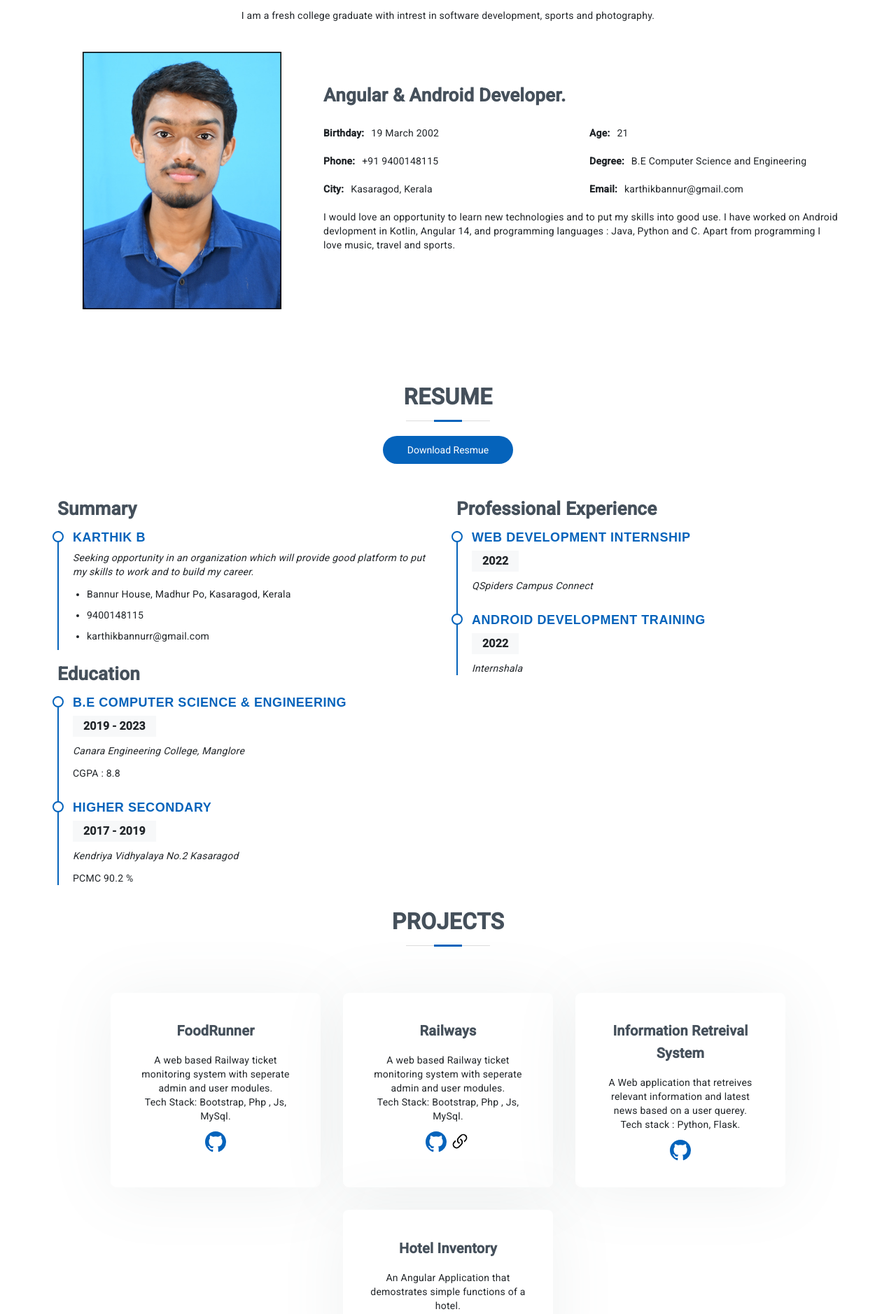
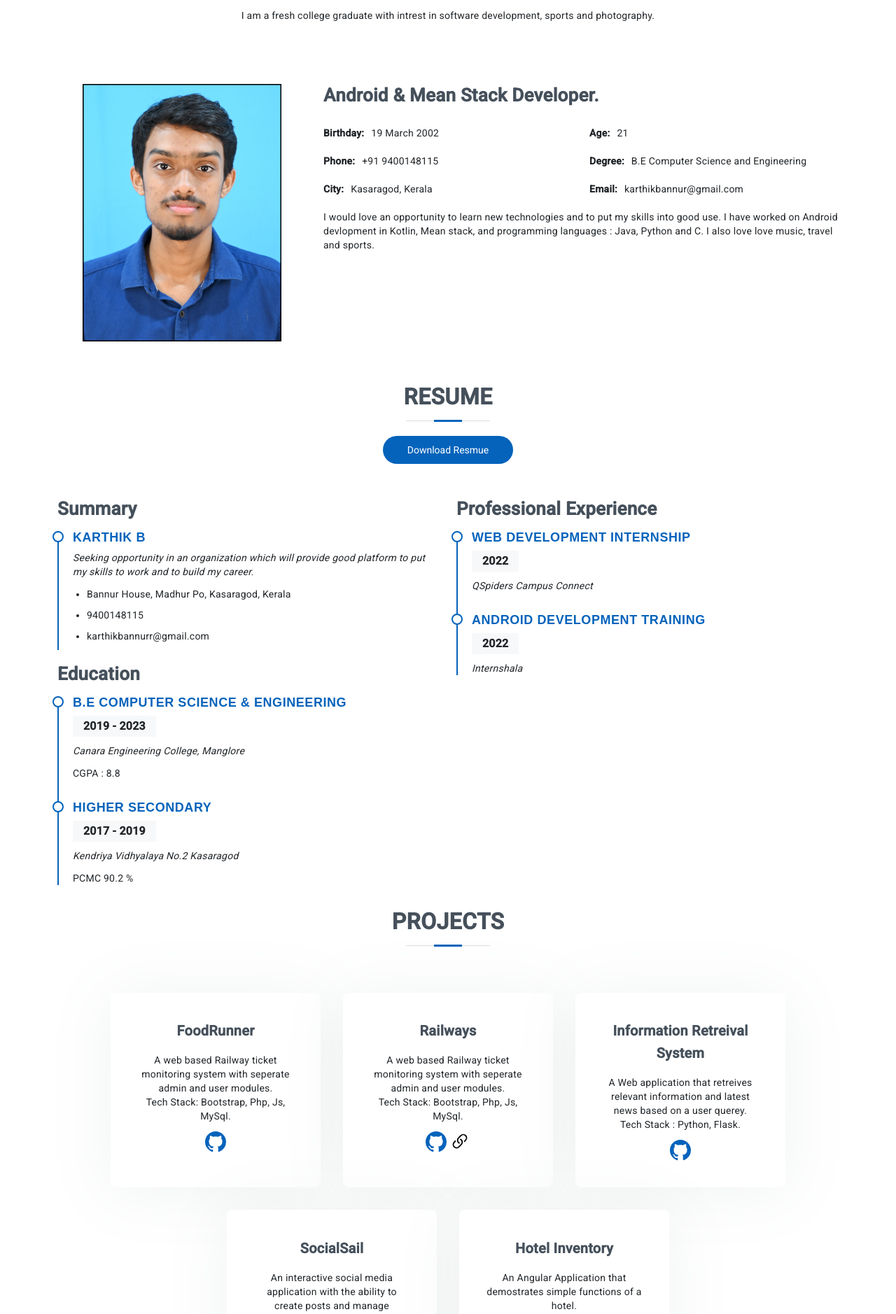
Before and after one commit to karthikb01/portfolioSite, an Angular app: page /home in a window 1280 px wide. Shown: the part 860-2738 px from the top of the page at 70% size. Built offline with nearby package versions, Linux system fonts and the light colour scheme.

Commit message:
resume updated mean

```diff
--- a/src/app/landing/landing.component.css
+++ b/src/app/landing/landing.component.css
@@ -130,7 +130,12 @@ body {
 
 .about .row div:first-child {
     text-align: center;
+}
 
+.image-div{
+    display: flex;
+    align-items: center;
+    justify-content: center;
 }
 
 .img-fluid {
--- a/src/app/landing/landing.component.html
+++ b/src/app/landing/landing.component.html
@@ -34,12 +34,12 @@
 
         <div class="row">
 
-            <div class="col-lg-4">
+            <div class="col-lg-4 image-div">
                 <img src="../../assets/Latest.jpg" class="img-fluid" alt="">
             </div>
 
             <div class="col-lg-8 pt-4 pt-lg-0 content mt-5">
-                <h3>Angular &amp; Android Developer.</h3>
+                <h3>Android &amp; Mean Stack Developer.</h3>
 
                 <div class="row">
                     <div class="col-lg-6">
@@ -67,9 +67,7 @@
                 <p>
                     I would love an opportunity to learn new technologies and to put my skills into good use. I have
                     worked on
-                    Android devlopment in Kotlin, Angular 14, and programming languages : Java, Python and C. Apart
-                    from
-                    programming I love music, travel and sports.
+                    Android devlopment in Kotlin, Mean stack, and programming languages : Java, Python and C. I also love love music, travel and sports.
                 </p>
             </div>
         </div>
@@ -150,7 +148,7 @@
         <div class="bg-white m-3">
             <h2>FoodRunner</h2>
             <p>A web based Railway ticket monitoring system with seperate admin and user modules. <br> Tech Stack:
-                Bootstrap, Php , Js, MySql.</p>
+                Bootstrap, Php, Js, MySql.</p>
 
             <a href="https://github.com/karthikb01/FoodRunner" target="_blank">
                 <img src="../../assets/icons/github.svg" height="30px">
@@ -161,7 +159,7 @@
         <div class="bg-white m-3">
             <h2>Railways</h2>
             <p>A web based Railway ticket monitoring system with seperate admin and user modules. <br> Tech Stack:
-                Bootstrap, Php , Js, MySql.</p>
+                Bootstrap, Php, Js, MySql.</p>
 
             <a href="https://github.com/karthikb01/Railways" target="_blank">
                 <img src="../../assets/icons/github.svg" height="30px">
@@ -174,15 +172,25 @@
         <div class="bg-white m-3">
             <h2>Information Retreival System</h2>
             <p>A Web application that retreives relevant information and latest news based on a user querey. <br>Tech
-                stack : Python, Flask.</p>
+                Stack : Python, Flask.</p>
 
             <a href="https://github.com/karthikb01/information_retreival" target="_blank">
                 <img src="../../assets/icons/github.svg" height="30px">
             </a>
         </div>
         <div class="bg-white m-3">
+            <h2>SocialSail</h2>
+            <p>An interactive social media application with the ability to create posts and manage<br>Tech
+                Stack : MongoDB, Express, Angular, Node.js</p>
+
+            <a href="https://github.com/karthikb01/mean" target="_blank">
+                <img src="../../assets/icons/github.svg" height="30px">
+            </a>
+        </div>
+        <div class="bg-white m-3">
             <h2>Hotel Inventory</h2>
-            <p>An Angular Application that demostrates simple functions of a hotel.</p>
+            <p>An Angular Application that demostrates simple functions of a hotel. <br>
+            Tech Stack: Angular</p>
 
             <a href="https://github.com/karthikb01/hotel_inv" target="_blank">
                 <img src="../../assets/icons/github.svg" height="30px">
@@ -195,6 +203,17 @@
     </div>
 </section>
 <!-- projects end -->
+
+<!-- Gallery -->
+<!-- <section class="mb-4 gallery">
+
+    <div class="section-title">
+        <h2 class="pt-4">Gallery</h2>
+        <p>Check Out some of my pictures</p>
+    </div>
+
+
+</section> -->
 
 
 <section id="contact" class="contact">
--- a/src/app/landing/landing.component.ts
+++ b/src/app/landing/landing.component.ts
@@ -11,6 +11,9 @@ import emailjs, { EmailJSResponseStatus } from '@emailjs/browser';
   styleUrls: ['./landing.component.css'],
 })
 export class LandingComponent {
+
+  selected = 'primary'
+  flag = false
 
   constructor(private dialog : MatDialog) {}
 
```
Also changed, not shown: 1 other file (tests, documents, lock files or other folders).
